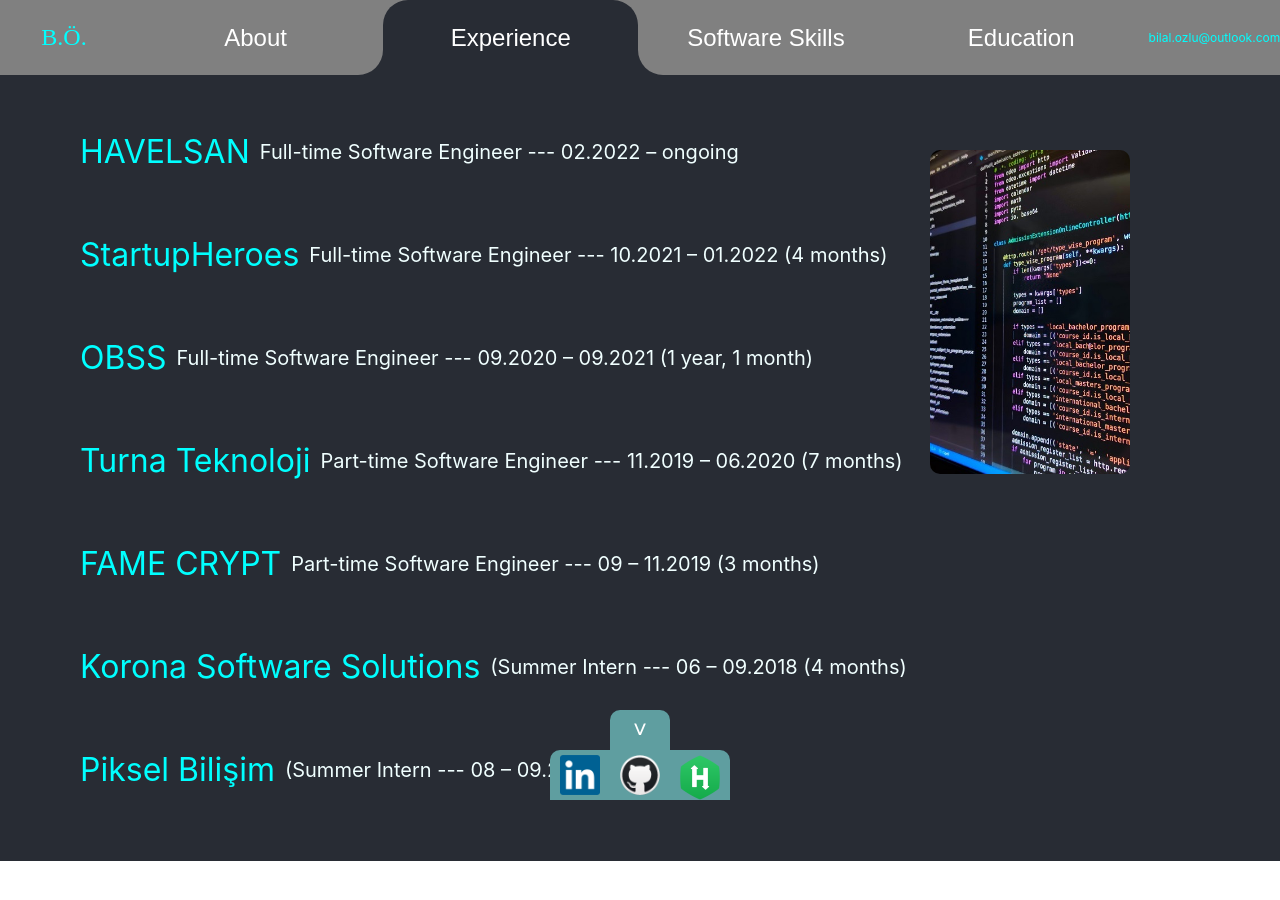
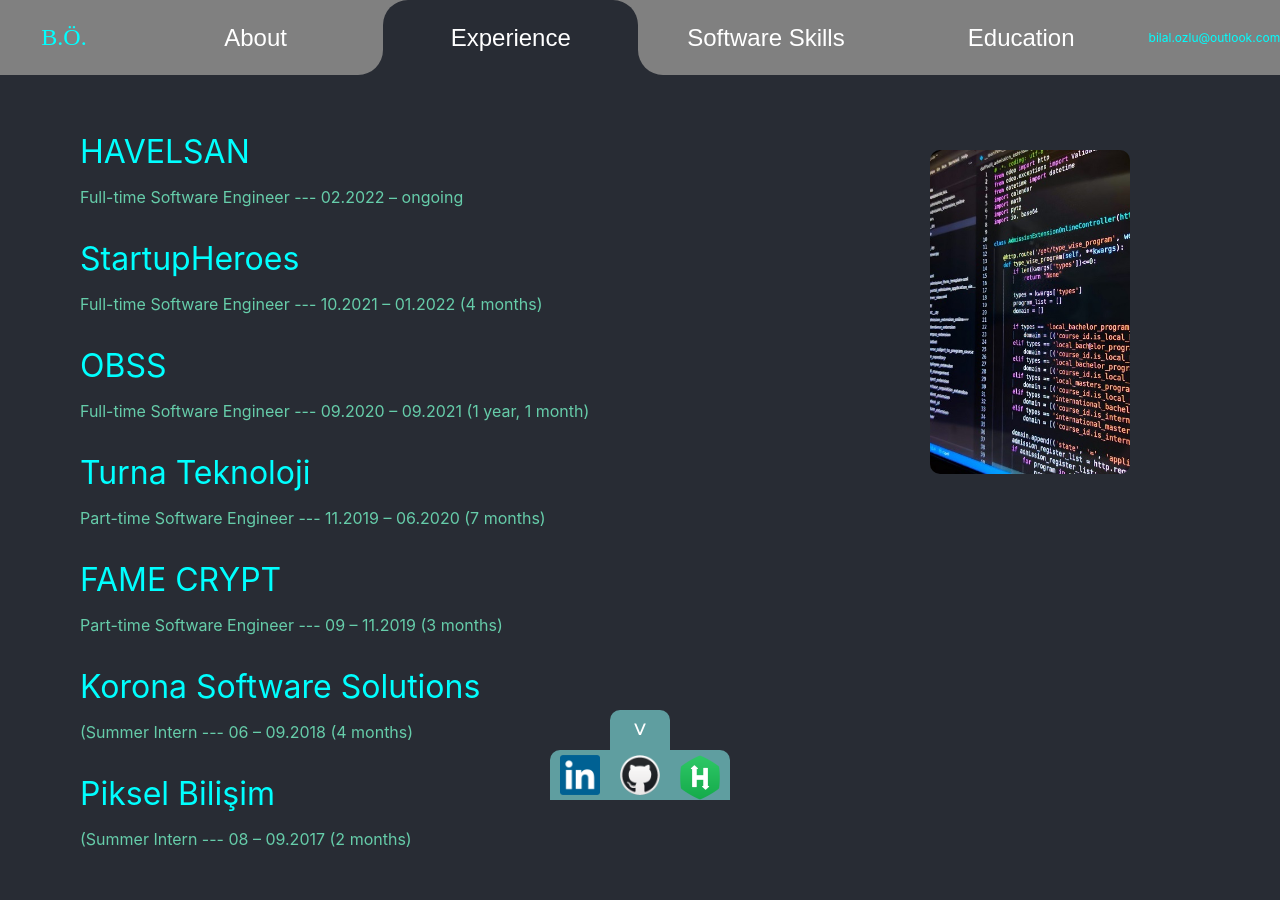
Before and after one commit to bilalozlu/homepage, a React (Create React App) app: page /CV in a window 1280 px wide. Both pictures are taken after a click on the button "Experience". Shown: the top 900 px of the page. Before the commit the page ends 861 px from the top, so only its background shows below. Built offline with nearby package versions, Linux system fonts and the light colour scheme.

Commit message:
experience style improvement

```diff
--- a/src/CV_components/about.js
+++ b/src/CV_components/about.js
@@ -7,16 +7,16 @@
         <p className='title'>
           Bilal Özlü
         </p>
-        <p className='text'>
+        <p className='description'>
           A software engineer specialized on React & JS
         </p>
-        <p className='text'>
+        <p className='description'>
           loves to code
         </p>
-        <p className='text'>
+        <p className='description'>
           eager to learn
         </p>
-        <p className='text'>
+        <p className='description'>
           excited to implement new ideas
         </p>
       </div>
--- a/src/CV_components/contacts.css
+++ b/src/CV_components/contacts.css
@@ -27,9 +27,9 @@
     background-color: cadetblue;
     width: 180px;
     height: 50px;
+    border-radius: 10px 10px 0 0;
     -webkit-transition: height 1s ease-in-out;
     transition: height 1s ease-in-out;
-    border-radius: 10px 10px 0 0;
 }
 
 .contact_link {
--- a/src/CV_components/cv_section.css
+++ b/src/CV_components/cv_section.css
@@ -8,11 +8,26 @@
     font-size: 32px;
     margin-right: 10px;
     color: aqua;
+    margin-bottom: 0;
 }
 
-.text {
+.jobDetail {
+    font-size: 16px;
+    color: mediumaquamarine;
+}
+
+.description {
     font-size: 20px;
     color: azure;
+}
+
+.description.hide {
+    display: none;
+}
+
+.description.show {
+    -webkit-animation: fadeIn 1s;
+    animation: fadeIn 1s;
 }
 
 .photoArea {
@@ -25,14 +40,28 @@
     border-radius: 10px;
 }
 
-.jobHeader {
-    display: flex;
-    flex-direction: row;
-    align-items: center;
-}
-
 @media only screen and (max-width: 960px) {
     .photoArea {
         display: none;
     }
 }
+
+@-webkit-keyframes fadeIn {
+    from {
+        opacity: 0;
+    }
+
+    to {
+        opacity: 1;
+    }
+}
+
+@keyframes fadeIn {
+    from {
+        opacity: 0;
+    }
+
+    to {
+        opacity: 1;
+    }
+}
--- a/src/CV_components/education.js
+++ b/src/CV_components/education.js
@@ -7,7 +7,7 @@
         <p className='title'>
           ODTÜ - Computer Engineering
         </p>
-        <p className='text'>
+        <p className='description'>
           2020
         </p>
       </div>
--- a/src/CV_components/experience.js
+++ b/src/CV_components/experience.js
@@ -53,22 +53,20 @@
       <div>
         {experienceData.map((data, index) =>
           <>
-            <div className='jobHeader'
+            <p className='title'
               onMouseEnter={() => {
                 setIsHoverOn(index);
               }}
               onMouseLeave={() => {
                 setIsHoverOn(-1);
               }}>
-              <p className='title'>
-                {data.companyName}
-              </p>
-              <p className='text'>
-                {data.position} --- {data.date}
-              </p>
-            </div>
+              {data.companyName}
+            </p>
+            <p className='jobDetail'>
+              {data.position} --- {data.date}
+            </p>
             {data.description.map(oneJob =>
-              <p className='text' style={isHoverOn === index ? { display: "block" } : { display: "none" }}>
+              <p className={`description ${isHoverOn === index ? 'show' : 'hide'}`}>
                 {'\u2022'} {oneJob}
               </p>
             )}
--- a/src/CV_components/software_skills.js
+++ b/src/CV_components/software_skills.js
@@ -72,7 +72,7 @@
               {data.skillName}
             </p>
             {data.description.map(oneSkill =>
-              <p className='text' style={isHoverOn === index ? { display: "block" } : { display: "none" }}>
+              <p className={`description ${isHoverOn === index ? 'show' : 'hide'}`}>
                 {'\u2022'} {oneSkill}
               </p>
             )}
```
